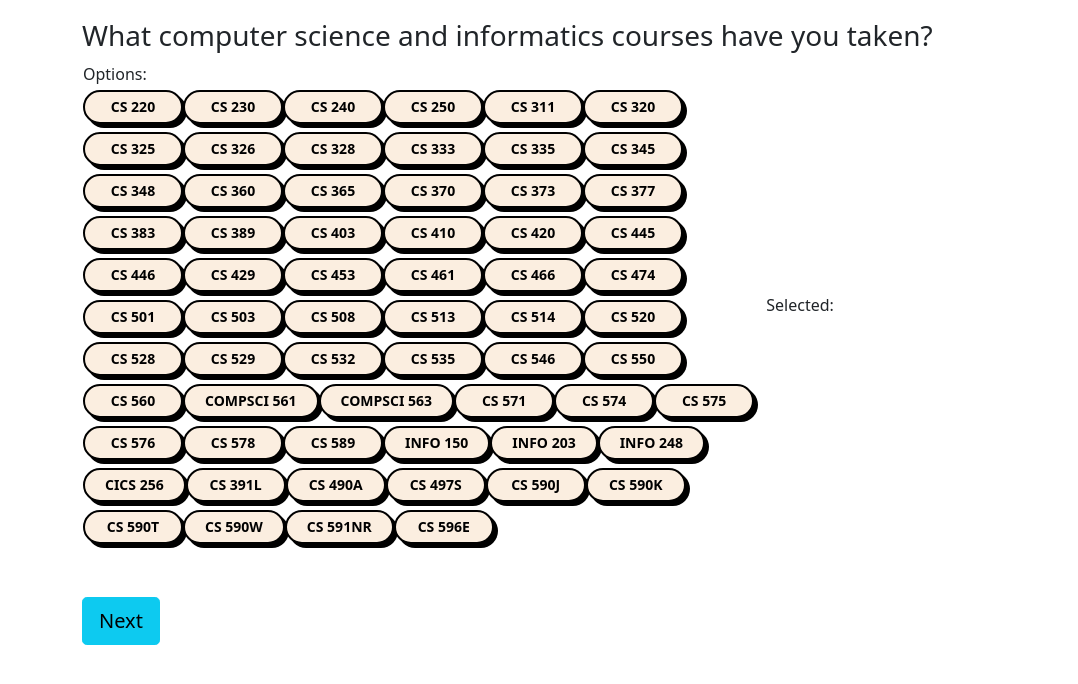
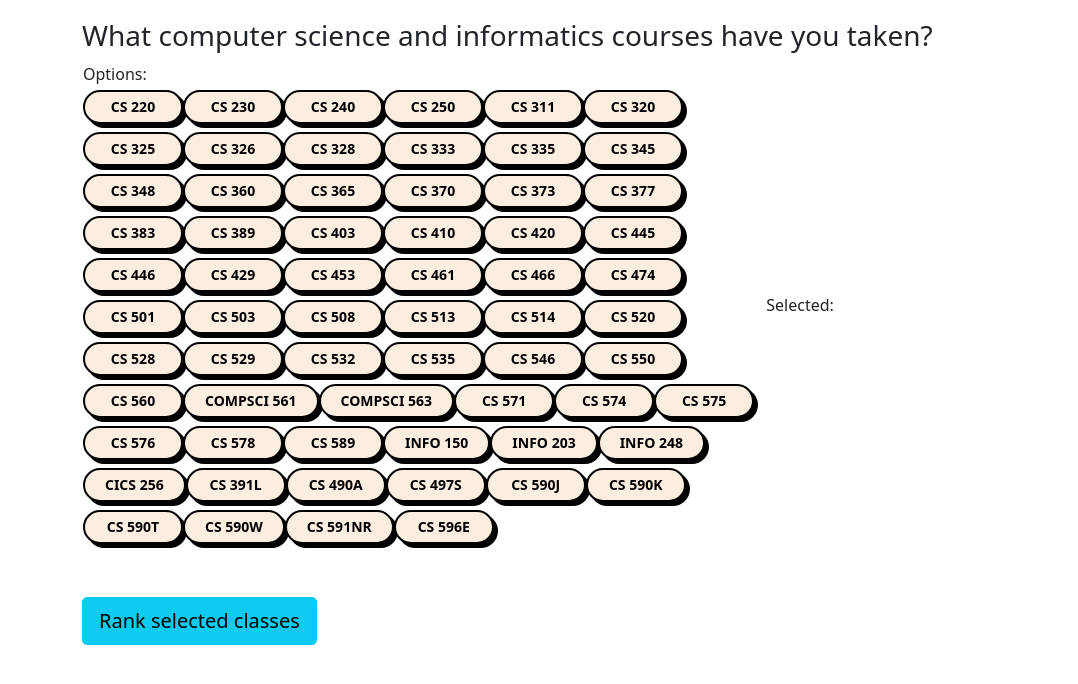
Before and after one commit to Jacobikinz/CICS-Consultant, a website with bundled scripts: page html/home.html in a window 1280 px wide. Shown: the part 122-806 px from the top of the page, without its empty margins (0-1078 px from the left). Built offline with nearby package versions, Linux system fonts and the light colour scheme.

Commit message:
Edit text

```diff
--- a/css/welcomepage.css
+++ b/css/welcomepage.css
@@ -1,7 +1,3 @@
-.body {
-    font-weight: 600;
-}
-
 .dropdowns {
     display: flex;
 }
@@ -67,7 +63,3 @@ table td {
         padding: 0 20px;
     }
 }
-
-.btn {
-    background-color: #881c1c;
-}
--- a/html/home.html
+++ b/html/home.html
@@ -53,7 +53,7 @@
         <br>
 
         <div id="done-button-container">
-            <button type="button" class="btn btn-info btn-lg" id="finished-selecting-button">Next</button>
+            <button type="button" class="btn btn-info btn-lg" id="finished-selecting-button">Rank selected classes</button>
         </div>
         <br>
         <div id="rank-classes-container"><br></div><br>
```
